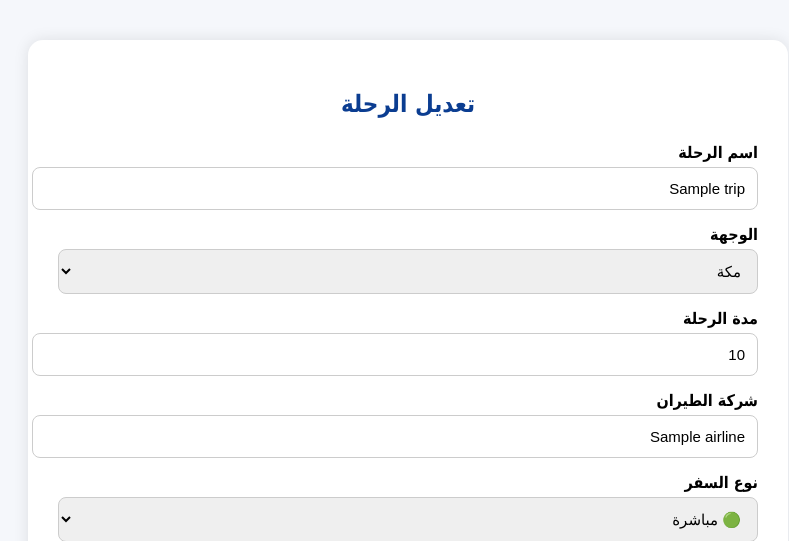
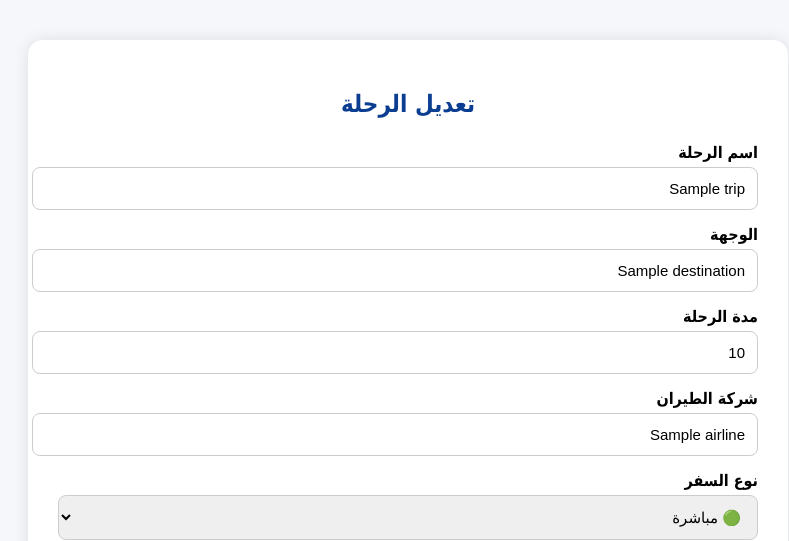
Before and after one commit to travoradz/travora, a Django app: template templates/trips/edit.html in a window 1280 px wide. Shown: the top 541 px of the page, without its empty margins (232-1021 px from the left). Run offline with Django 5.2, Linux system fonts and the light colour scheme; the template is opened without the code that fills it: most values are stand-ins (such as "Sample title", 1, 10 or a date in 2020).

Commit message:
Update Travora for tourism destinations

```diff
--- a/templates/trips/edit.html
+++ b/templates/trips/edit.html
@@ -105,24 +105,17 @@ type="text"
 name="name"
 value="{{ trip.name }}"
 required>
+<div class="input-group">
+    <label>الوجهة</label>
 
-<label>الوجهة</label>
-
-<select name="destination">
-
-<option value="مكة" {% if trip.destination == "مكة" %}selected{% endif %}>
-مكة
-</option>
-
-<option value="المدينة" {% if trip.destination == "المدينة" %}selected{% endif %}>
-المدينة
-</option>
-
-<option value="مكة والمدينة" {% if trip.destination == "مكة والمدينة" %}selected{% endif %}>
-مكة والمدينة
-</option>
-
-</select>
+    <input
+        type="text"
+        name="destination"
+        value="{{ trip.destination }}"
+        placeholder="مثال: مكة، تركيا، إسبانيا، تونس..."
+        required
+    >
+</div>
 
 <label>مدة الرحلة</label>
 
```
Also changed, not shown: packages/models.py (+27 -22 lines), packages/views.py (+52 -5 lines), templates/trips/add.html (+7 -7 lines), db.sqlite3, packages/migrations/0019_alter_trip_destination.py (added).
